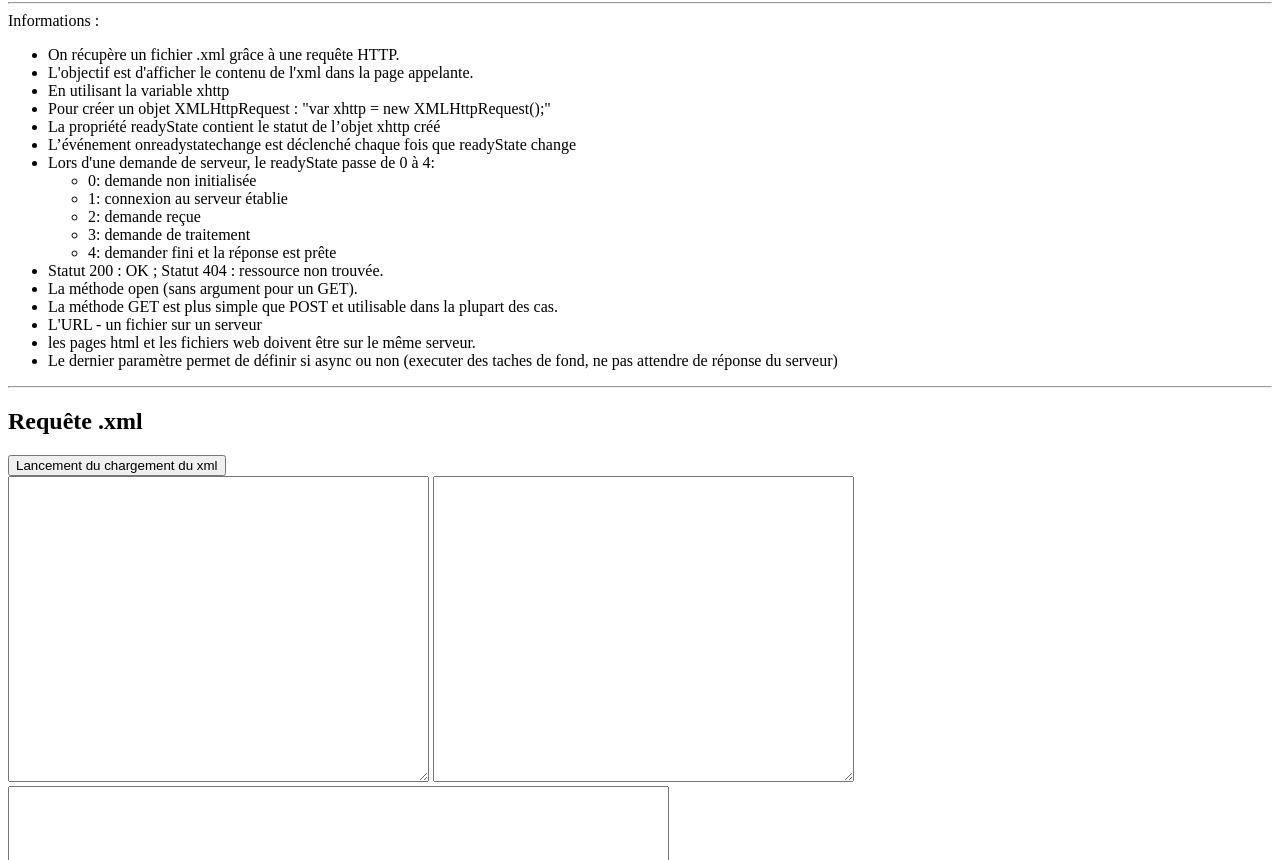
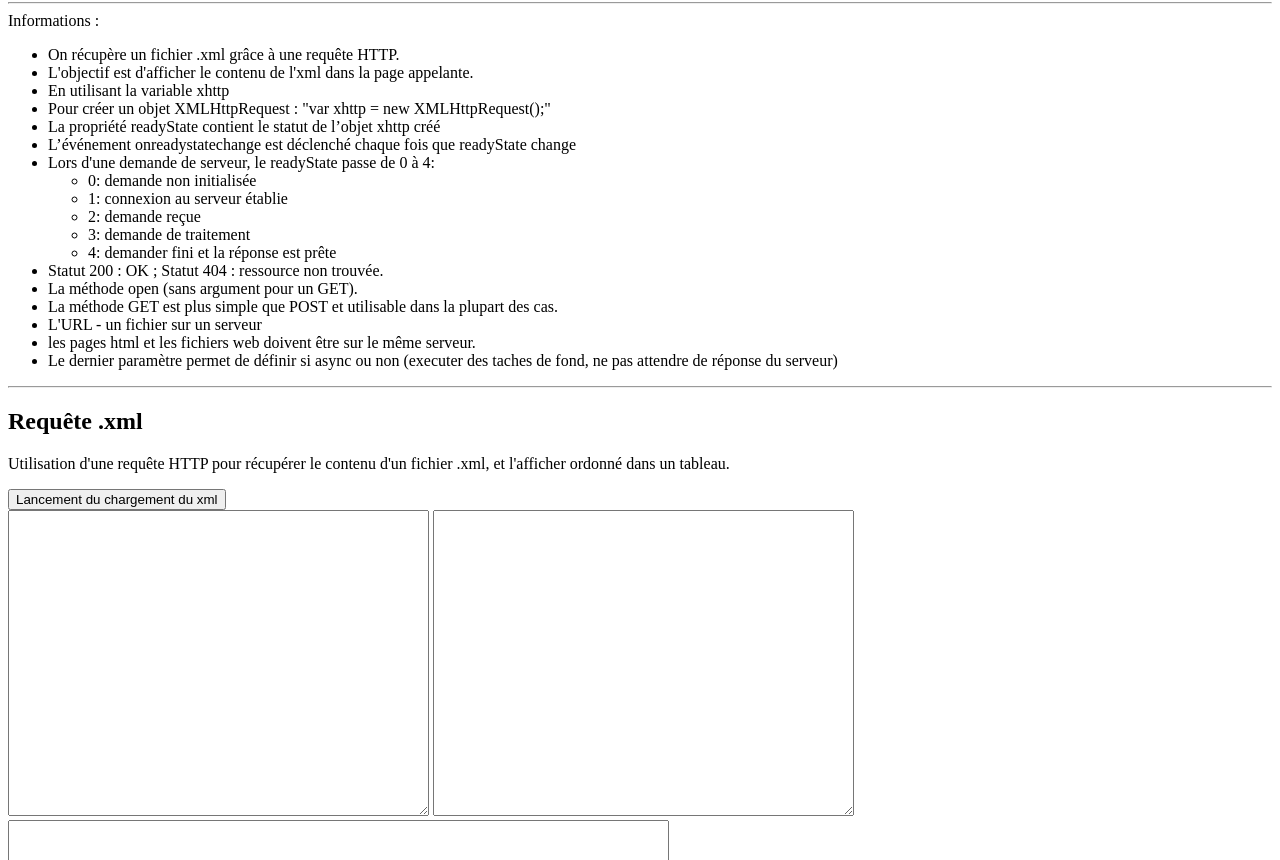
Before and after one commit to CdrcMag/DOM_JS, a plain HTML site: page index.html in a window 1280 px wide. Shown: the part 78-938 px from the top of the page. Drawn offline with Linux system fonts and the light colour scheme.

Commit message:
ajout d'icone

```diff
--- a/index.html
+++ b/index.html
@@ -3,6 +3,7 @@
 <head>
 	<title>Suite cours - HTTP Request</title>
 	<meta charset="utf-8">
+	<link rel="icon" type="image/png" href="iconXML.PNG">
 </head>
 <body>
 
@@ -38,6 +39,10 @@
 <hr>
 
 <h2>Requête .xml</h2>
+
+<p>
+	Utilisation d'une requête HTTP pour récupérer le contenu d'un fichier .xml, et l'afficher ordonné dans un tableau.
+</p>
 
 <!-- Bouton qui lance la méthode de chargement du xml -->
 <button onclick="getXML();">Lancement du chargement du xml</button>
```
Also changed, not shown: iconXML.png (added).
